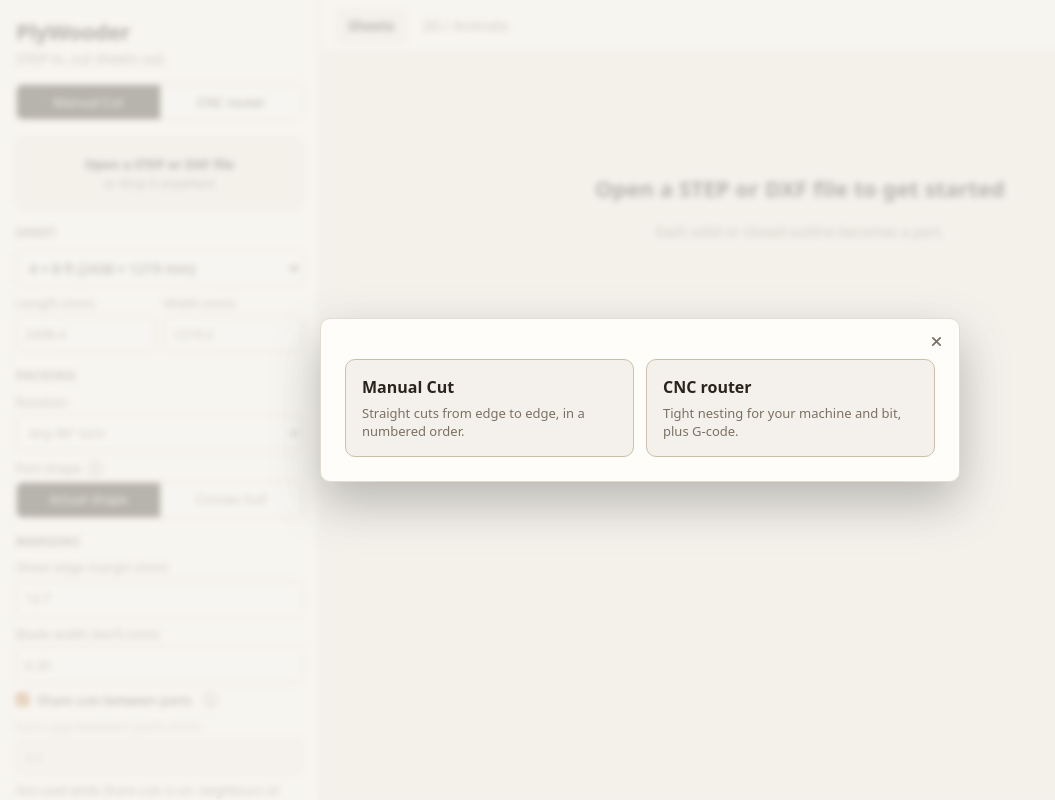
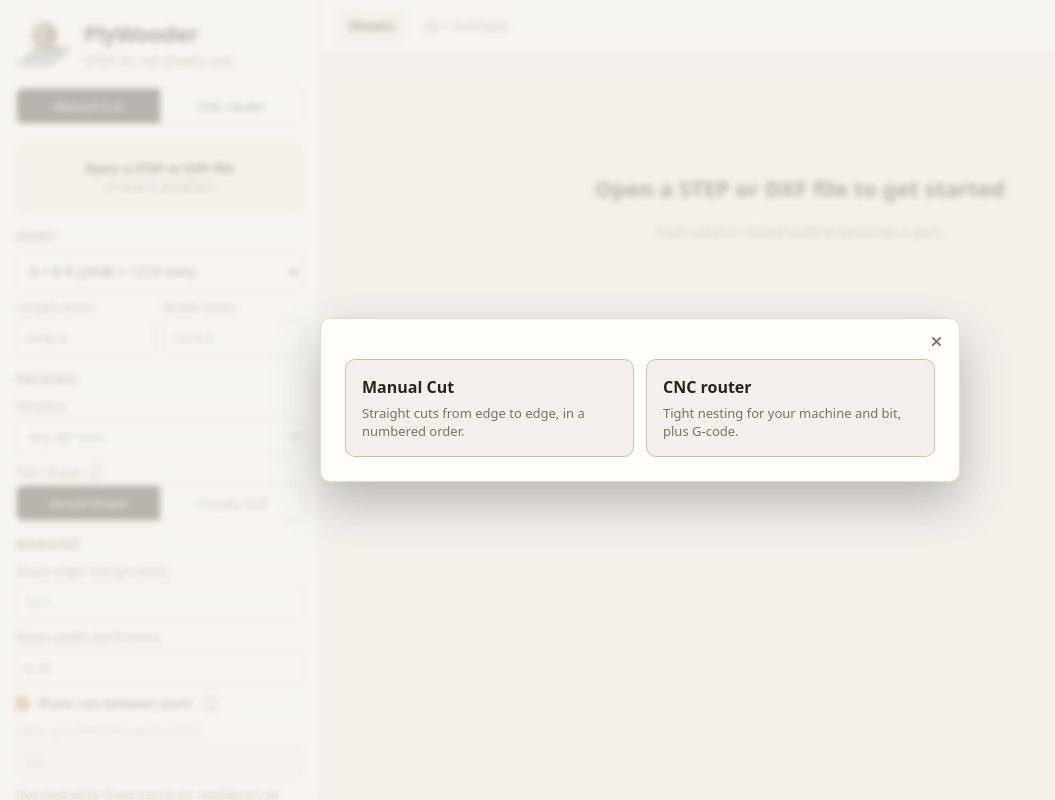
Before and after one commit to Taylorjonpeters/PlyWooder, a website built with Vite: page index.html in a window 1280 px wide. Shown: the whole page, without its empty margins (0-1055 px from the left). Built offline with nearby package versions, Linux system fonts and the light colour scheme.

Commit message:
Add the mascot to the top left of the sidebar
Co-Authored-By: Claude Sonnet 5.5 <noreply@anthropic.com>
Claude-Session: https://claude.ai/code/session_01KV3CP3o7BQQ7AZjFWZD2Ur

```diff
--- a/index.html
+++ b/index.html
@@ -17,8 +17,11 @@
     <div class="app">
       <aside class="side">
         <header class="brand">
-          <h1>PlyWooder</h1>
-          <p>STEP in, cut sheets out.</p>
+          <img class="mascot" src="/src/assets/mascot.webp" alt="" width="56" height="56" />
+          <div>
+            <h1>PlyWooder</h1>
+            <p>STEP in, cut sheets out.</p>
+          </div>
         </header>
 
         <section id="fileSection">
--- a/src/style.css
+++ b/src/style.css
@@ -115,6 +115,8 @@ input:focus-visible, select:focus-visible, .seg button:focus-visible { outline-o
 .app { display: grid; grid-template-columns: 320px 1fr; height: 100vh; }
 .side { background: var(--panel); border-right: 1px solid var(--line); overflow-y: auto; padding: var(--sp-4) var(--sp-4) 0; }
 #layoutSettings, #camSettings { padding-bottom: var(--sp-5); }
+.brand { display: flex; align-items: center; gap: var(--sp-3); }
+.brand .mascot { width: 56px; height: 56px; flex: none; }
 .brand h1 { margin: 0; font-size: var(--fs-xl); letter-spacing: -0.02em; }
 .brand p { margin: 2px 0 0; color: var(--muted); }
 
```
Also changed, not shown: src/assets/mascot.webp (added).
